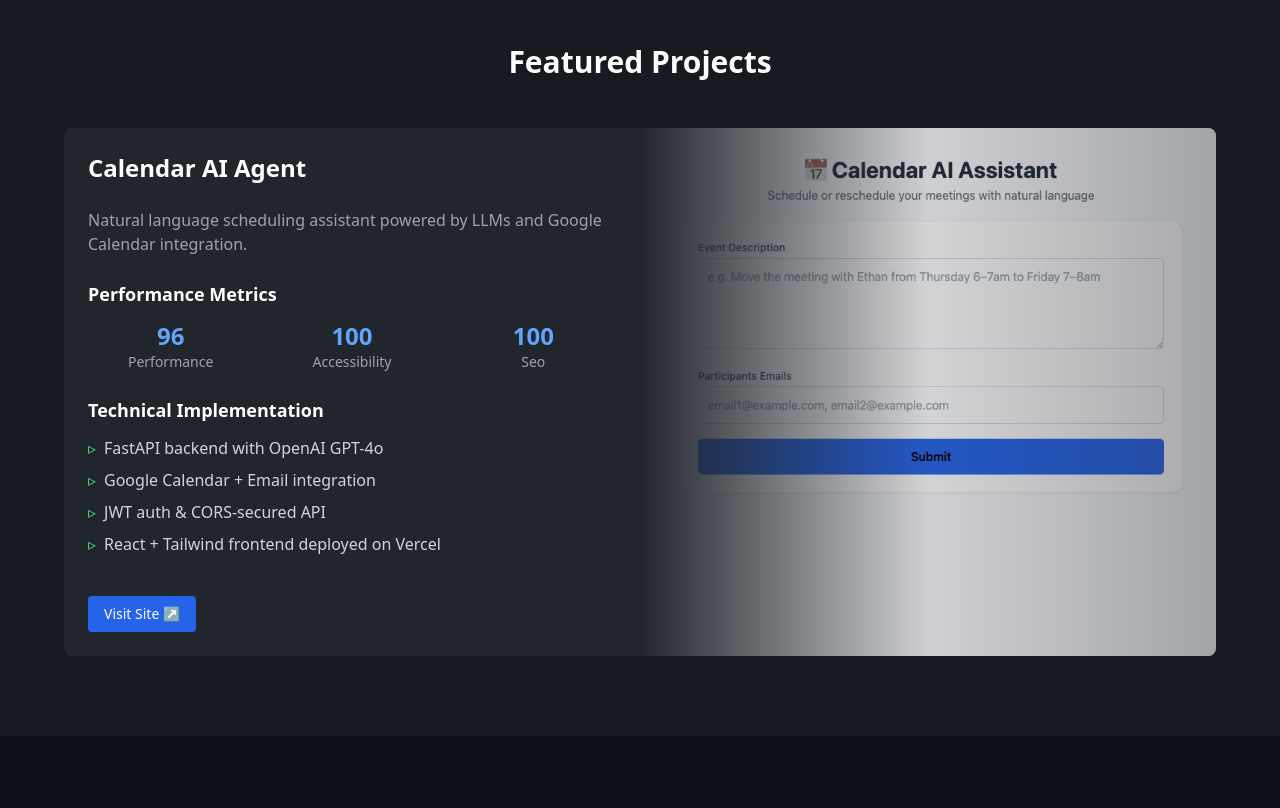
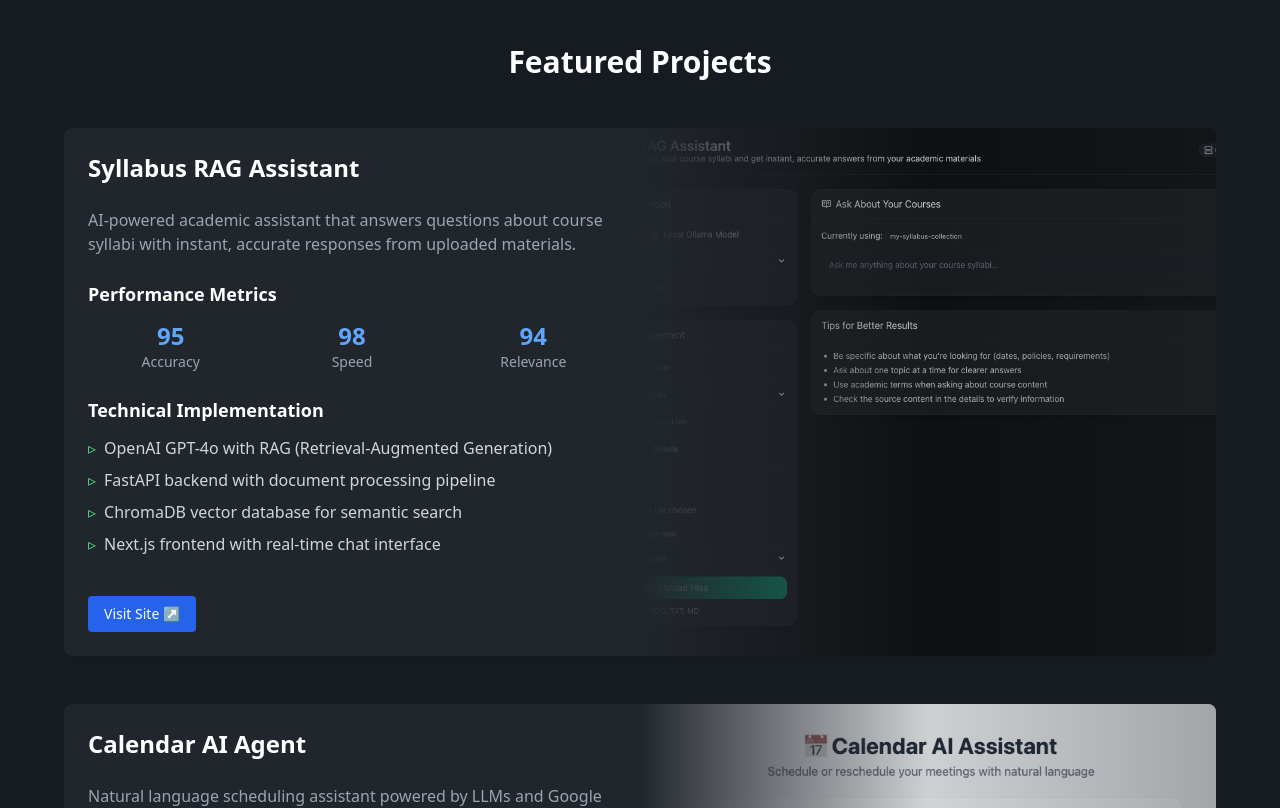
Before and after one commit to Yi-ChiChiu0520/Ethan-Chiu-Portfolio-Website, a Next.js app: page / in a window 1280 px wide. Shown: the part 1380-2188 px from the top of the page. Built offline with nearby package versions, Linux system fonts and the light colour scheme.

Commit message:
Add: RAG project

```diff
--- a/app/components/ProjectsSection.tsx
+++ b/app/components/ProjectsSection.tsx
@@ -8,6 +8,23 @@ export const ProjectsSection = () => {
 				<h2 className="text-2xl sm:text-3xl font-bold mb-8 sm:mb-12 text-center text-gray-900 dark:text-white">Featured Projects</h2>
 				<div className="space-y-8 sm:space-y-12">
 					{[
+						{
+							title: 'Syllabus RAG Assistant',
+							description: 'AI-powered academic assistant that answers questions about course syllabi with instant, accurate responses from uploaded materials.',
+							metrics: {
+								accuracy: 95,
+								speed: 98,
+								relevance: 94,
+							},
+							techDetails: [
+								'OpenAI GPT-4o with RAG (Retrieval-Augmented Generation)',
+								'FastAPI backend with document processing pipeline',
+								'ChromaDB vector database for semantic search',
+								'Next.js frontend with real-time chat interface',
+							],
+							image: '/syllabus-rag-assistant-preview.png',
+							link: 'https://syllabus-rag-assistant.vercel.app/',
+						},
 						{
 							title: 'Calendar AI Agent',
 							description: 'Natural language scheduling assistant powered by LLMs and Google Calendar integration.',
@@ -22,7 +39,7 @@ export const ProjectsSection = () => {
 								'JWT auth & CORS-secured API',
 								'React + Tailwind frontend deployed on Vercel',
 							],
-							image: '/calendar-ai-preview.png', // Replace this with your actual screenshot path
+							image: '/calendar-ai-preview.png',
 							link: 'https://calendar-ai-agent-web-app.vercel.app',
 						},
 					].map((project) => (
```
